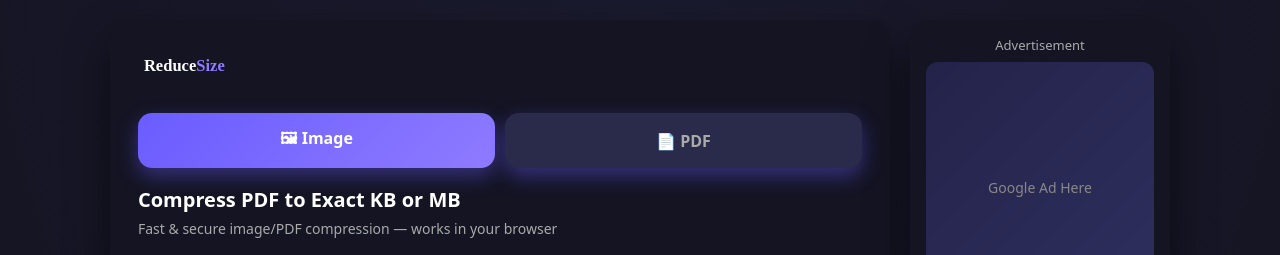
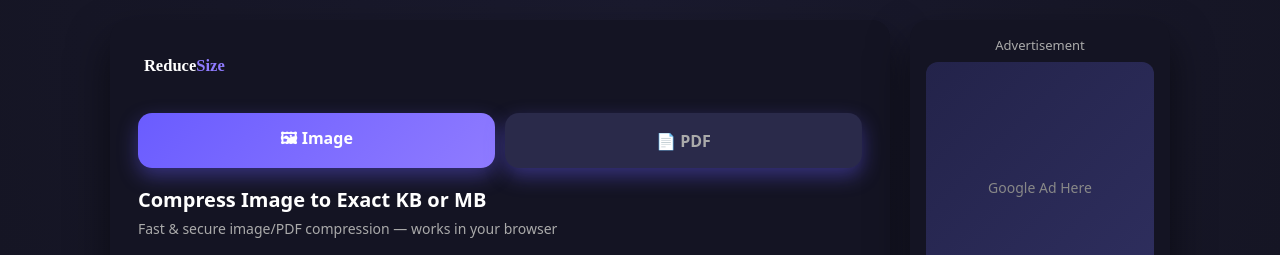
Before and after one commit to Neerajbisht19/reducesize, a plain HTML site: page index.html in a window 1280 px wide. Shown: the top 255 px of the page. Drawn offline with nearby package versions, Linux system fonts and the light colour scheme.

Commit message:
Change header text from PDF to Image compression

```diff
--- a/index.html
+++ b/index.html
@@ -372,7 +372,7 @@ button:active{
   <button id="pdfTab" onclick="showPDF()" class="tab-btn">📄 PDF</button>
     </div>
     <h1 style="font-size:20px; margin-top:4px;">
-  Compress PDF to Exact KB or MB
+  Compress Image to Exact KB or MB
 </h1>
 <p style="color:#aaa; margin-top:4px;">
   Fast & secure image/PDF compression — works in your browser
```
